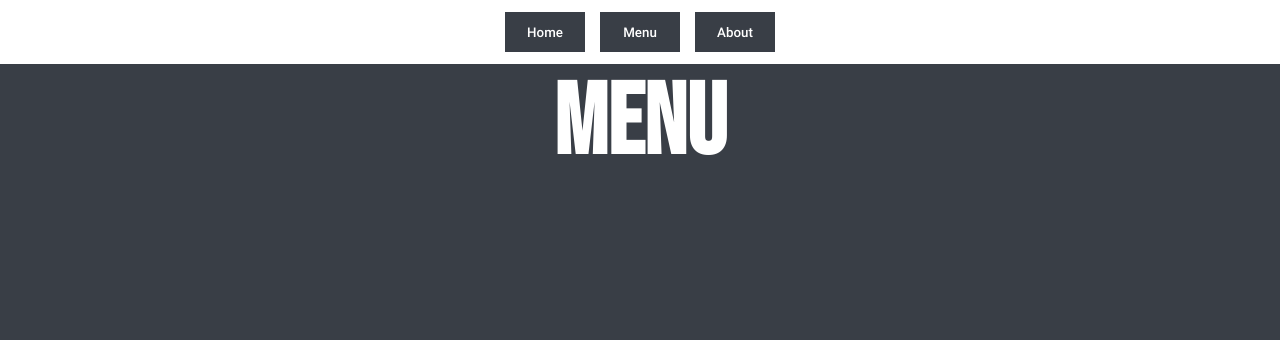
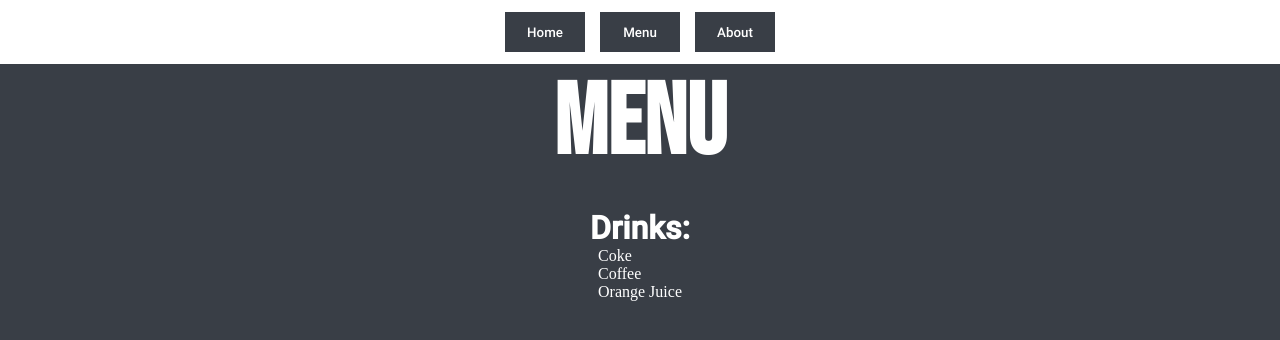
Before and after one commit to brandon-parkerson/restaurant, a website built with webpack: page src/index.html in a window 1280 px wide. Both pictures are taken after a click on the button "Menu". Built offline with nearby package versions, Linux system fonts and the light colour scheme.

Commit message:
Fix residual content from tabbing to different pages. Start adding menu items.

```diff
--- a/src/index.js
+++ b/src/index.js
@@ -1,18 +1,14 @@
 import './style.css';
 import table from './diner-background.jpg';
 import { loadMenu } from './menu';
-
-
 
 const header = document.querySelector(".header");
 const navigation = document.querySelector(".nav");
 const content = document.getElementById("content");
 const imgElement = document.createElement("img");
 
-
 document.addEventListener('DOMContentLoaded', () => {
     loadHome();
-
 });
 
 function loadButtons() {
@@ -33,21 +29,22 @@ function loadButtons() {
 
     header.appendChild(navigation);
 
-
-};
+    // Ensure event listeners are added after buttons are created
+    listenButtons();
+}
 
 function loadTable() {
     imgElement.src = table;
     imgElement.classList.add("table");
     content.appendChild(imgElement);
-};
+}
 
 function loadQuote() {
     const quote = document.createElement("p");
     quote.classList.add("quote");
     quote.innerText = `"This is the greatest restaurant to ever exist in the history of the world." \n -Gordon Ramsey`;
     content.appendChild(quote);
-};
+}
 
 function loadHours() {
     const hoursSection = document.createElement("div");
@@ -59,12 +56,10 @@ function loadHours() {
     hoursContent.innerText = `Sunday: 8AM - 3PM \n Monday: 6AM - 3PM \n Tuesday: 6AM - 3PM \n Wednesday: 6AM - 3PM \n Thursday: 6AM - 3PM
     Friday: 6AM - 3PM \n Saturday: 8AM - 3PM`;
 
-
-
     hoursSection.appendChild(hoursHeader);
     hoursSection.appendChild(hoursContent);
     content.appendChild(hoursSection);
-};
+}
 
 function loadLocation() {
     const locationSection = document.createElement("div");
@@ -78,7 +73,7 @@ function loadLocation() {
     locationSection.appendChild(locationHeader);
     locationSection.appendChild(locationContent);
     content.appendChild(locationSection);
-};
+}
 
 function listenButtons() {
     const menuButton = document.querySelector(".menu");
@@ -87,21 +82,26 @@ function listenButtons() {
 
     menuButton.addEventListener("click", loadMenu);
     homeButton.addEventListener("click", loadHome);
-};
+}
 
 function loadTitle() {
     const title = document.querySelector(".title");
-    title.innerText = "";
-    title.innerText = "Brandon's Breakfast Diner";
+    if (!title) {
+        const newTitle = document.createElement("h1");
+        newTitle.classList.add("title");
+        newTitle.innerText = "Brandon's Breakfast Diner";
+        content.prepend(newTitle);
+    } else {
+        title.innerText = "Brandon's Breakfast Diner";
+    }
 }
 
 function loadHome() {
+    content.innerHTML = ""; // Clear the content section before loading home content
     loadButtons();
     loadTitle();
     loadTable();
     loadQuote();
     loadHours();
     loadLocation();
-    listenButtons();
-
-};
+}
--- a/src/menu.js
+++ b/src/menu.js
@@ -1,10 +1,11 @@
 const content = document.querySelector("#content");
-
 
 export function loadMenu() {
     content.innerHTML = "";
 
     loadTitle();
+    loadMenuContent();
+    drinkList();
 
 };
 
@@ -15,3 +16,24 @@ function loadTitle() {
     title.textContent = "Menu";
     content.appendChild(title);
 };
+
+function loadMenuContent() {
+    const drinks = document.createElement("h1");
+    drinks.classList.add("drinks-title");
+    drinks.innerText = "Drinks:";
+    content.appendChild(drinks);
+
+};
+
+function drinkList() {
+
+    const drinks = document.createElement("p");
+    drinks.innerText = `Coke
+    Coffee
+    Orange Juice`;
+
+
+    content.appendChild(drinks);
+    // TODO: Finish drink list and other food items. Design the menu item text.
+
+}
--- a/src/style.css
+++ b/src/style.css
@@ -119,3 +119,7 @@ h2 {
     border-radius: 15px;
     text-align: center;
 }
+
+.drinks-title {
+    font-family: robotoMedium;
+}
```
